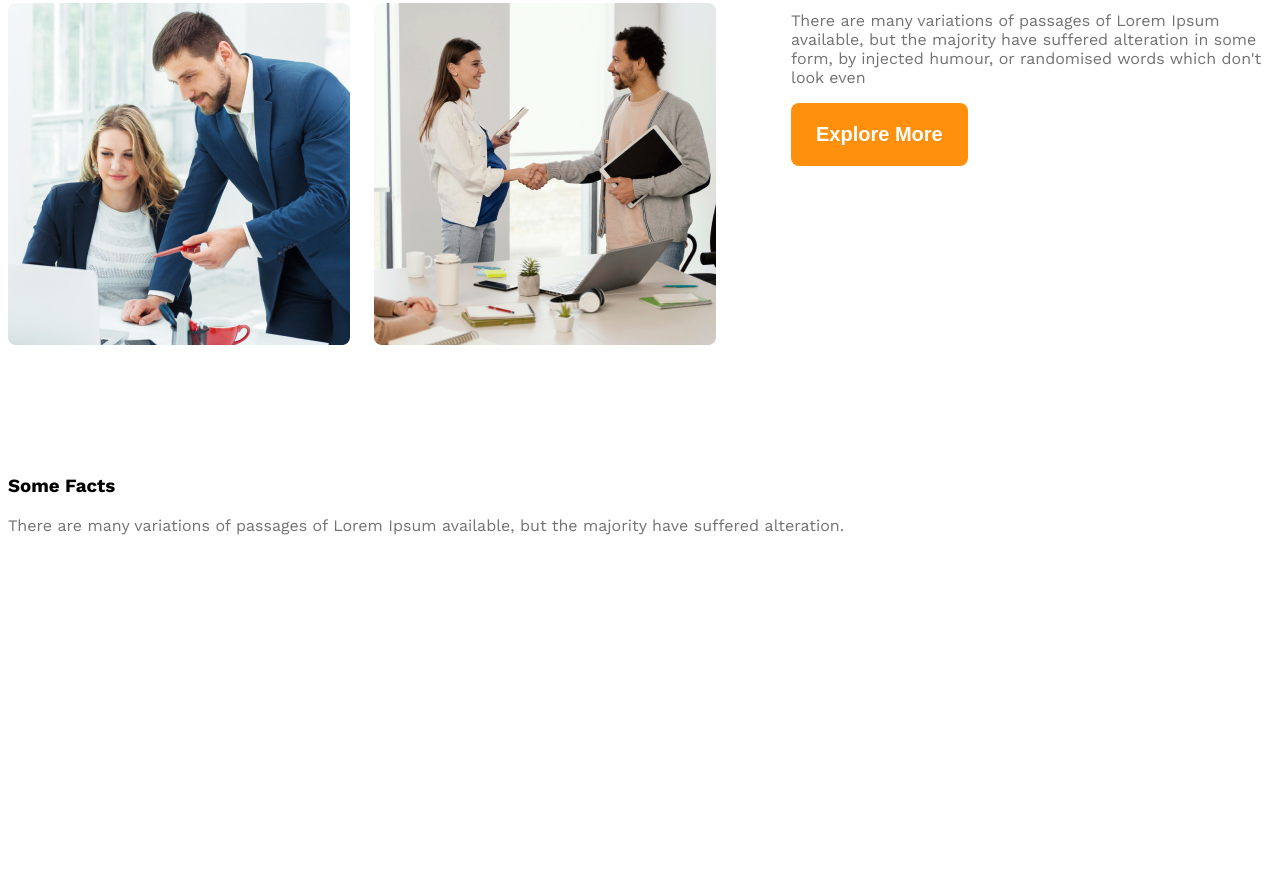
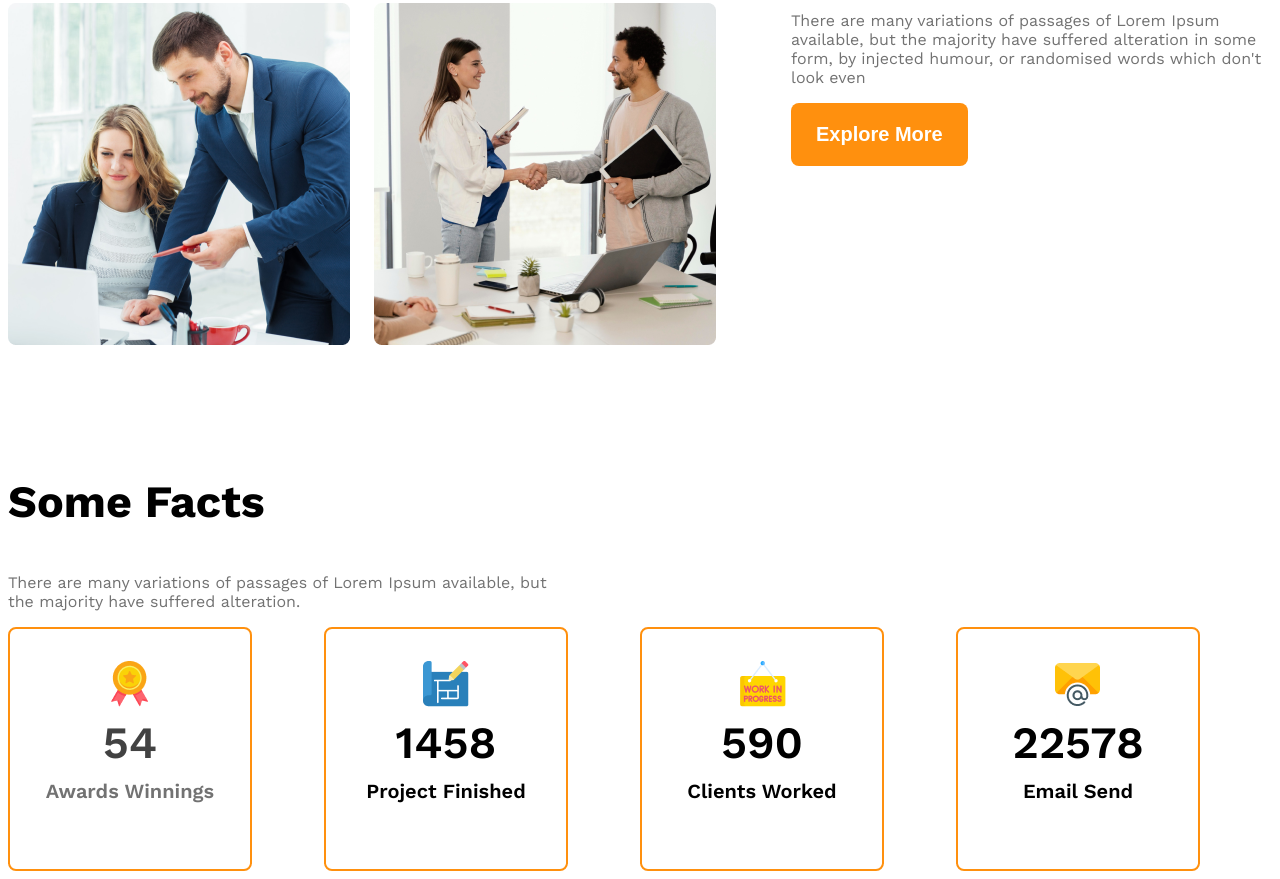
Before and after one commit to MohammedAmir322/G3-Architects, a plain HTML site: page index.html in a window 1280 px wide. Shown: the part 1677-2556 px from the top of the page. Before the commit the page ends 2393 px from the top, so only its background shows below. Drawn offline with nearby package versions, Linux system fonts and the light colour scheme.

Commit message:
added fact

```diff
--- a/index.html
+++ b/index.html
@@ -49,28 +49,36 @@
 
         <!-- Some Facts -->
         <section>
-            <h3 class="section-title">Some Facts</h3>
-            <p class="text-light-gray">There are many variations of passages of Lorem Ipsum available, but the majority have suffered alteration.</p>
+            <h3 class="section-title feature-title">Some Facts</h3>
+            <p class="text-light-gray facts-description">There are many variations of passages of Lorem Ipsum available, but the majority have suffered alteration.</p>
             <div class="facts-container">
-                <div class="fact">
-                    <img src="" alt="" class="fact-icon">
-                    <h4 class="fact-number"></h4>
-                    <h5 class="fact-name"></h5>
+                <div class="fact-card display-flex">
+                   <div >
+                    <img src="images/icons/ribon.png" alt="" class="fact-icon">
+                    <h4 class="fact-number text-gray">54</h4>
+                    <h5 class="fact-name text-light-gray">Awards Winnings</h5>
+                   </div>
                 </div>
-                <div class="fact">
-                    <img src="" alt="" class="fact-icon">
-                    <h4 class="fact-number"></h4>
-                    <h5 class="fact-name"></h5>
+                <div class="fact-card display-flex">
+                    <div>
+                        <img src="images/icons/projects.png" alt="" class="fact-icon">
+                        <h4 class="fact-number">1458</h4>
+                        <h5 class="fact-name">Project Finished</h5>
+                    </div>
                 </div>
-                <div class="fact">
-                    <img src="" alt="" class="fact-icon">
-                    <h4 class="fact-number"></h4>
-                    <h5 class="fact-name"></h5>
+                <div class="fact-card display-flex">
+                    <div>
+                        <img src="images/icons/customers.png" alt="" class="fact-icon">
+                        <h4 class="fact-number">590</h4>
+                        <h5 class="fact-name">Clients Worked </h5>
+                    </div>
                 </div>
-                <div class="fact">
-                    <img src="" alt="" class="fact-icon">
-                    <h4 class="fact-number"></h4>
-                    <h5 class="fact-name"></h5>
+                <div class="fact-card display-flex">
+                   <div>
+                        <img src="images/icons/email.png" alt="" class="fact-icon">
+                        <h4 class="fact-number">22578</h4>
+                        <h5 class="fact-name">Email Send</h5>
+                   </div>
                 </div>
             </div>
         </section>
--- a/style/style.css
+++ b/style/style.css
@@ -115,7 +115,38 @@ main>section{
     font-weight: 500;
 }
 
+.fact-card{
+    border: 2px solid #FF900E;
+    border-radius: 8px;
+    width: 240px;
+    height: 240px;
+    align-items: center;
+    justify-content: center;
+    text-align: center;
+}
 
+.fact-number{
+font-size: 2.8rem;
+font-weight: 600;
+margin-top: 5px;
+margin-bottom: 10px;
+}
+
+.facts-container{
+    display: grid;
+    grid-template-columns: repeat(4, 1fr);
+}
+
+.fact-name{
+font-size: 1.25rem;
+font-weight: 600;
+margin-top: 10px;
+
+}
+
+.facts-description{
+    max-width: 540px;
+}
 
 
 
@@ -126,10 +157,14 @@ main>section{
     .teams{
         flex-direction: column;
     }
-    .team-img-container{
+    .team-img-container,
+    .facts-container{
         grid-template-columns: repeat(1, 1fr);
     }
-
+    .facts-container{
+        justify-items: center;
+        gap: 24px;
+    }
     .our-features{
         margin: 20px;
     }
```
